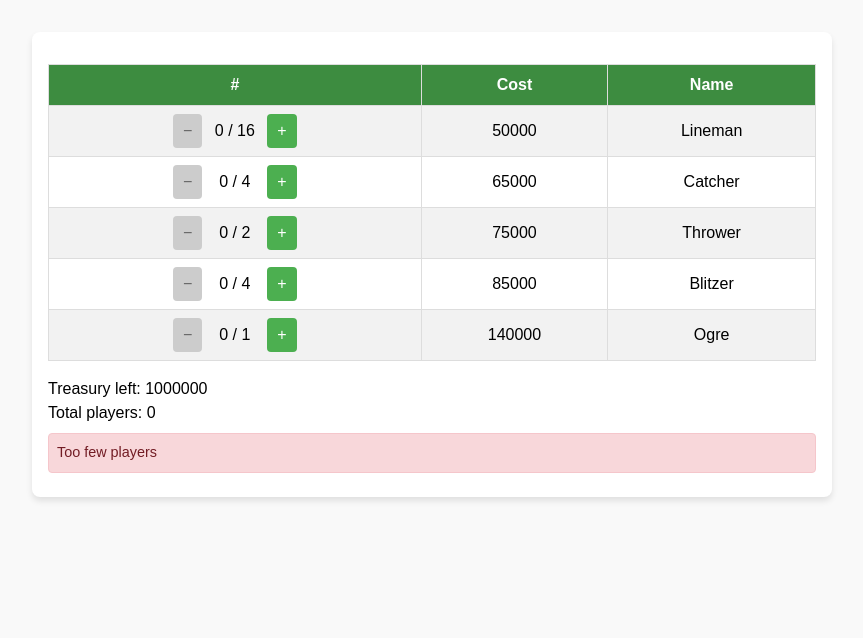
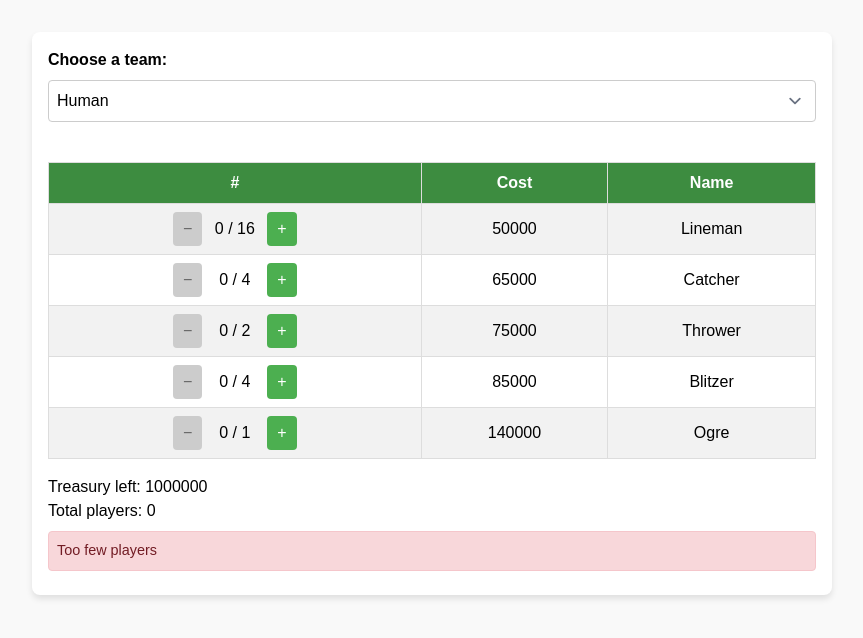
Before and after one commit to guttmar/bb-companion, a SvelteKit app: page /roster in a window 1280 px wide. Shown: the top 638 px of the page, without its empty margins (208-1071 px from the left). Built offline with nearby package versions, Linux system fonts and the light colour scheme.

Commit message:
feat: team selector dropdown

```diff
--- a/src/routes/roster/+page.svelte
+++ b/src/routes/roster/+page.svelte
@@ -1,9 +1,14 @@
 <script>
   import RosterTable from "$lib/tools/RosterTable.svelte";
   import RosterWarnings from "$lib/components/RosterWarnings.svelte";
-  import { treasuryLeft, currentRoster } from "$lib/stores/roster";
+  import { treasuryLeft, currentRoster, selectedTeam, selectedTeamId } from "$lib/stores/roster";
+  import { bb2020Teams } from "$lib/data/teams/bb2020";
 
   $: totalPlayers = Object.values($currentRoster.players).reduce((sum, count) => sum + count, 0);
+
+  $: if ($selectedTeamId) {
+    currentRoster.set({ players: {} });
+  }
 </script>
 
 <style>
@@ -22,9 +27,31 @@
     border-radius: 8px;
     box-shadow: 0 4px 6px rgba(0, 0, 0, 0.1);
   }
+
+  label {
+    font-weight: bold;
+    margin-bottom: 0.5rem;
+    display: block;
+  }
+
+  select {
+    margin-bottom: 1.5rem;
+    padding: 0.5rem;
+    font-size: 1rem;
+    border: 1px solid #ccc;
+    border-radius: 4px;
+    width: 100%;
+  }
 </style>
 
 <main>
+  <label for="team-select">Choose a team:</label>
+  <select id="team-select" bind:value={$selectedTeamId}>
+    {#each Object.keys(bb2020Teams) as teamId}
+      <option value={teamId}>{bb2020Teams[teamId].name}</option>
+    {/each}
+  </select>
+
   <RosterTable />
   <p>Treasury left: {$treasuryLeft}</p>
   <p>Total players: {totalPlayers}</p>
```
